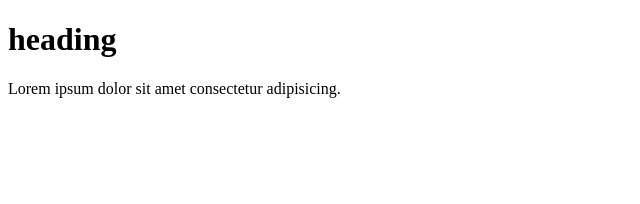
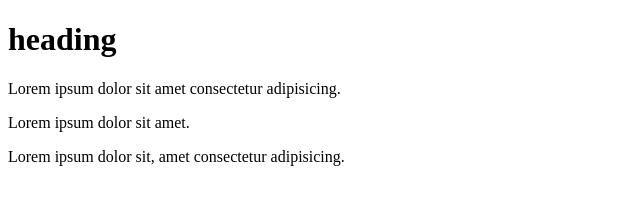
Before and after one commit to Saravan-AD/assignment, a plain HTML site: page index.html in a window 1280 px wide. Shown: the whole page, without its empty margins (0-640 px from the left). Drawn offline with Linux system fonts and the light colour scheme.

Commit message:
2nd main commit
3rd main commit

```diff
--- a/index.html
+++ b/index.html
@@ -8,5 +8,7 @@
 <body>
     <h1>heading</h1>
     <p>Lorem ipsum dolor sit amet consectetur adipisicing.</p>
+    <p>Lorem ipsum dolor sit amet.</p>
+    <p>Lorem ipsum dolor sit, amet consectetur adipisicing.</p>
 </body>
 </html>
```
